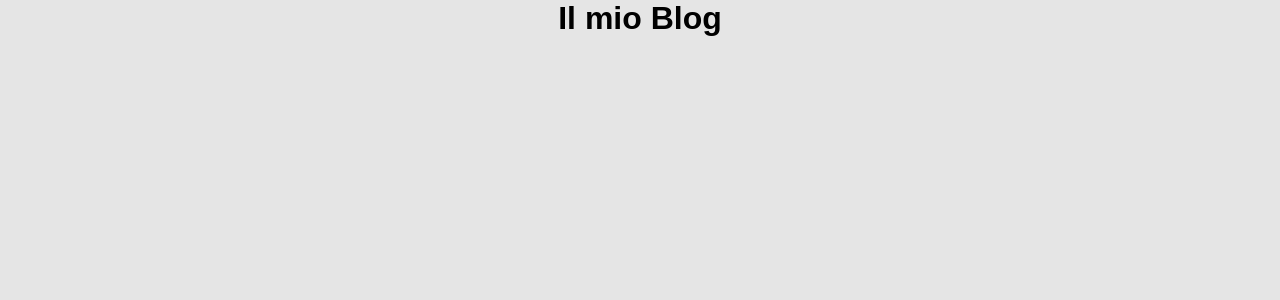
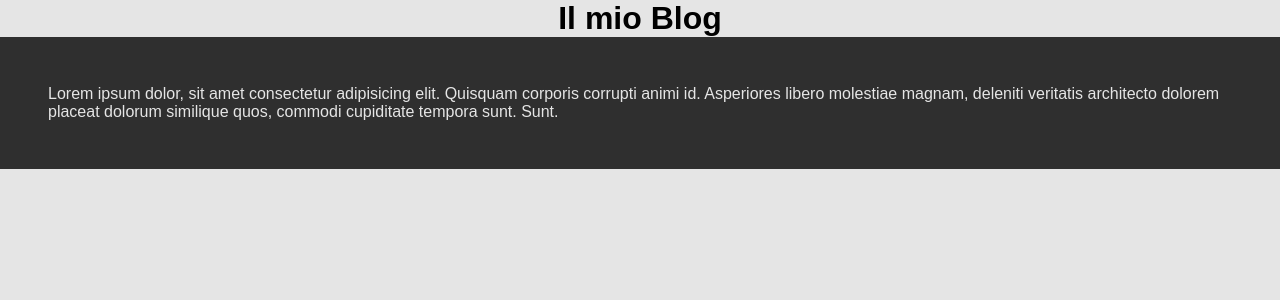
Before and after one commit to MarcoProstamo/react-components, a React (Vite) app: page / in a window 1280 px wide. Shown: the top 300 px of the page. Built offline with nearby package versions, Linux system fonts and the light colour scheme.

Commit message:
Add → Footer

```diff
--- a/src/components/Footer.jsx
+++ b/src/components/Footer.jsx
@@ -1,3 +1,14 @@
 export default function Footer() {
-  return <></>;
+  return (
+    <>
+      <footer className="bg-dark px-3">
+        <p className="py-3">
+          Lorem ipsum dolor, sit amet consectetur adipisicing elit. Quisquam
+          corporis corrupti animi id. Asperiores libero molestiae magnam,
+          deleniti veritatis architecto dolorem placeat dolorum similique quos,
+          commodi cupiditate tempora sunt. Sunt.
+        </p>
+      </footer>
+    </>
+  );
 }
--- a/src/components/Header.jsx
+++ b/src/components/Header.jsx
@@ -1,7 +1,9 @@
 export default function Header() {
   return (
     <>
-      <h1 className="text-center">Il mio Blog</h1>
+      <header>
+        <h1 className="text-center">Il mio Blog</h1>
+      </header>
     </>
   );
 }
--- a/src/index.css
+++ b/src/index.css
@@ -22,4 +22,13 @@ body {
 
 .bg-dark {
   background-color: #2f2f2f;
+  color: #e5e5e5;
 }
+
+.py-3 {
+  padding: 3rem 0;
+}
+
+.px-3 {
+  padding: 0 3rem;
+}
```
